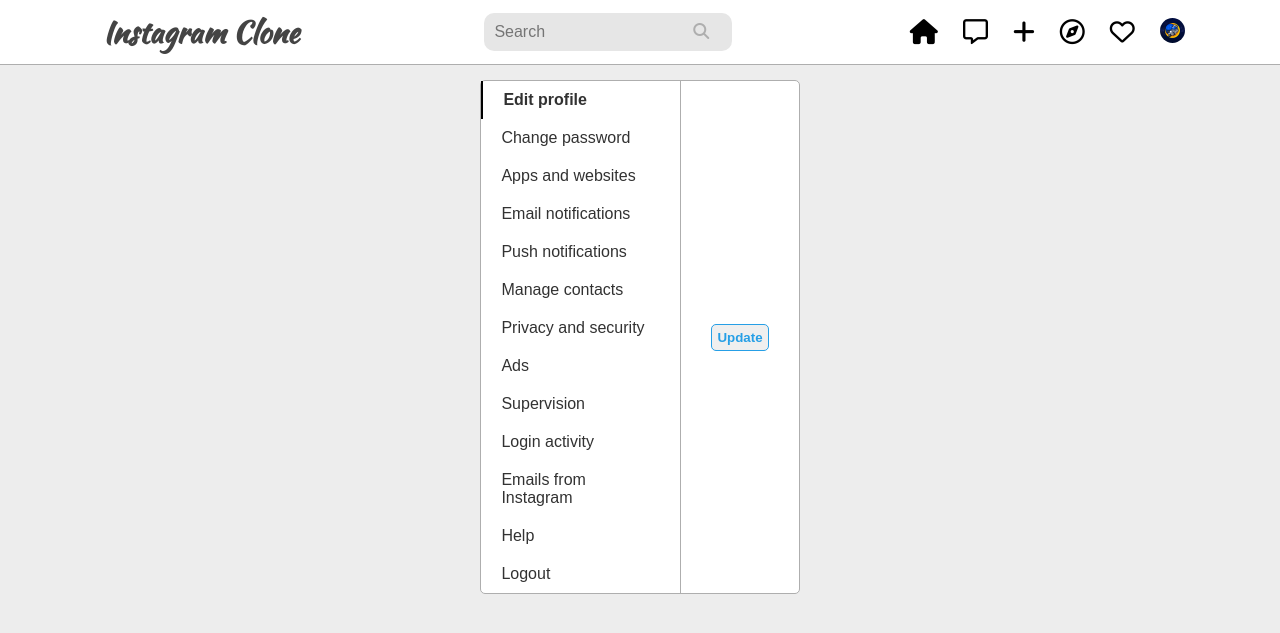
After one commit to viniciusmbpro/instagram-clone, a Django app: template instagram_clone/templates/instagram_clone/pages/profile_edit.html in a window 1280 px wide. The commit adds this page. Shown: the top 633 px of the page. Run offline with Django 4.2, Linux system fonts and the light colour scheme; the template is opened without the code that fills it, so the values that code supplies are empty; some libraries are stand-ins or nearby versions.

Commit message:
Adding templates for profile view and profile edit

```diff
--- a/instagram_clone/templates/instagram_clone/pages/post_form.html
+++ b/instagram_clone/templates/instagram_clone/pages/post_form.html
@@ -7,7 +7,7 @@
 <link rel="stylesheet" href="{% static 'global/css/post_form.css' %}">
 {% endblock style_css %}
 
-{% block title %}Home | {% endblock title %}
+{% block title %}Post | {% endblock title %}
 
 {% block header %}
 {% include 'instagram_clone/partials/header.html' %}
--- /dev/null
+++ b/instagram_clone/templates/instagram_clone/pages/profile_edit.html
@@ -0,0 +1,59 @@
+{% extends 'global/base.html' %}
+
+{% load static %}
+
+{% block style_css %}
+<link rel="stylesheet" href="{% static 'global/css/style.css' %}">
+<link rel="stylesheet" href="{% static 'global/css/menu.css' %}">
+<link rel="stylesheet" href="{% static 'global/css/profile_edit.css' %}">
+{% endblock style_css %}
+
+{% block title %}Profile | {% endblock title %}
+
+{% block header %}
+{% include 'instagram_clone/partials/header.html' %}
+{% endblock header %}
+
+{% block content %}
+
+{% include 'global/partials/messages.html' %}
+
+<div class="menu-status-frame">
+    {% include 'instagram_clone/partials/menu.html' %}
+</div>
+
+<section class="profile-edit-box">
+    <nav class="menu-box">
+        <a class="active">Edit profile</a>
+        <a>Change password</a>
+        <a>Apps and websites</a>
+        <a>Email notifications</a>
+        <a>Push notifications</a>
+        <a>Manage contacts</a>
+        <a>Privacy and security</a>
+        <a>Ads</a>
+        <a>Supervision</a>
+        <a>Login activity</a>
+        <a>Emails from Instagram</a>
+        <a>Help</a>
+        <a>Logout</a>
+    </nav>
+
+    <div class="profile-form">
+        <form action="{{ form_action }}" method="POST" enctype="multipart/form-data">
+            {% csrf_token %}
+
+            {% for field in form %}
+                <div class="form-group">
+                    <label for="{{ field.id_for_label }}">{{ field.label }}</label>
+                    {{field}}
+                    {{field.errors}}
+                </div>
+            {% endfor %}
+            <button type="submit">Update</button>
+        </form>
+    </div>
+</section>
+
+<script src="{% static 'global/js/scripts.js' %}"></script>
+{% endblock content  %}
--- a/instagram_clone/templates/instagram_clone/partials/header.html
+++ b/instagram_clone/templates/instagram_clone/partials/header.html
@@ -37,7 +37,7 @@
             <div class="profile">
                 <img src="{% static 'global/images/profile-default.webp' %}" alt="">
                 <div class="profile-options">
-                    <a href="">Profile</a>
+                    <a href="{% url 'insta:profile' %}">Profile</a>
                     <a href="">Saved</a>
                     <a href="">Settings</a>
                     <a href="">Report a problem</a>
--- /dev/null
+++ b/instagram_clone/templates/instagram_clone/partials/menu.html
@@ -0,0 +1,29 @@
+<button class="button-show-menu button-show-menu-visible">
+    <i class="fas fa-bars"></i>
+    <span class="hidden-text">Show menu</span>
+</button>
+
+<div class="menu-container menu-hidden">
+    <button class="button-close-menu button-close-menu-visible">
+        <i class="fas fa-times-circle"></i>
+        <span class="hidden-text">Close menu</span>
+    </button>
+
+    <div class="menu-content">
+        <nav class="menu-nav">
+            <a class="active">Edit profile</a>
+            <a>Change password</a>
+            <a>Apps and websites</a>
+            <a>Email notifications</a>
+            <a>Push notifications</a>
+            <a>Manage contacts</a>
+            <a>Privacy and security</a>
+            <a>Ads</a>
+            <a>Supervision</a>
+            <a>Login activity</a>
+            <a>Emails from Instagram</a>
+            <a>Help</a>
+            <a>Logout</a>
+        </nav>
+    </div>
+</div>
```
Also changed, not shown: instagram_clone/templates/instagram_clone/pages/profile.html (added, +64 -0 lines).
